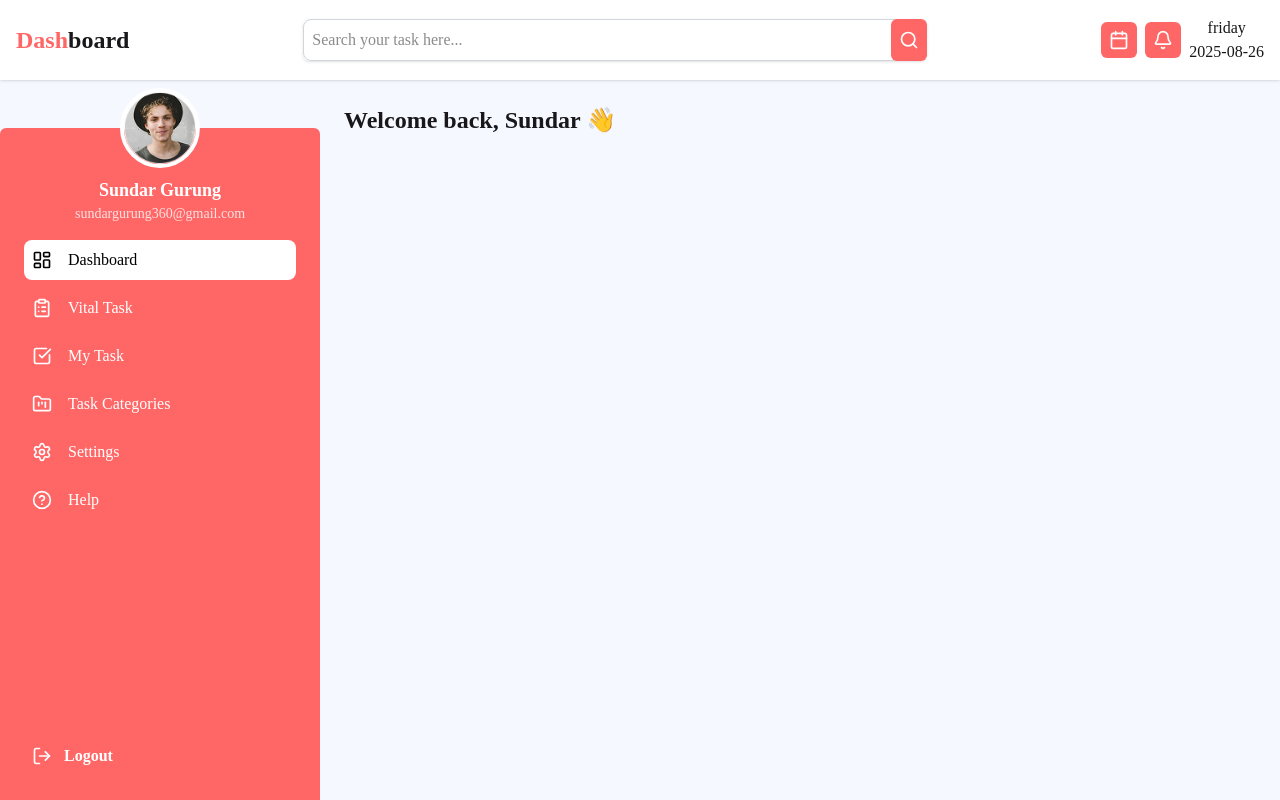
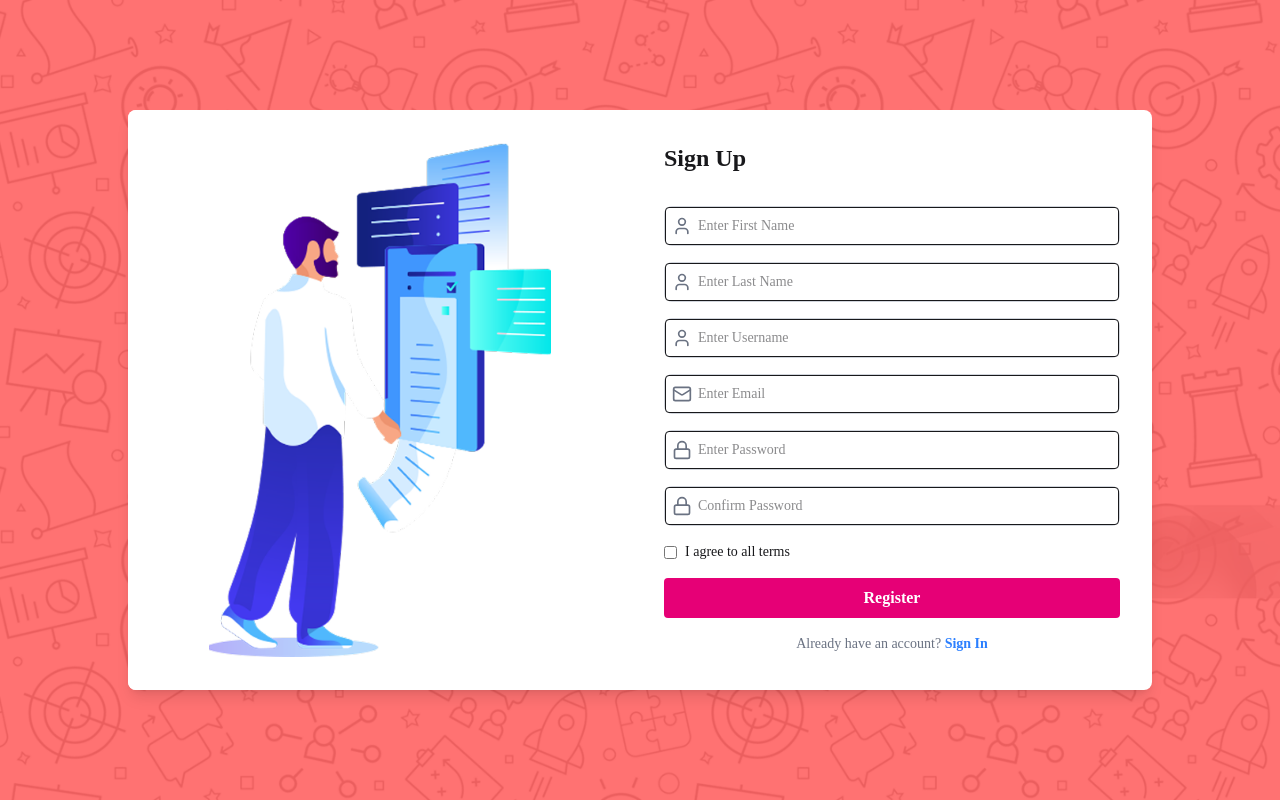
Before and after one commit to Nima-Mohammadkhani/todo-task-management, a React (Vite) app in the folder todo-task-management/: page / in a window 1280 px wide. Built offline with nearby package versions, Linux system fonts and the light colour scheme; a web font is replaced by a local one.

Commit message:
add logic for login and render component

```diff
--- a/todo-task-management/src/components/auth/index.tsx
+++ b/todo-task-management/src/components/auth/index.tsx
@@ -1,16 +1,16 @@
 import { useState } from "react";
 import SignIn from "./sign-in";
 import SignUp from "./sign-up";
-const Index = () => {
+const Index = ({ setUser }: any) => {
   const [step, setStep] = useState<string>("sign-up");
   const renderAuthStep = () => {
     switch (step) {
       case "sign-up":
-        return <SignUp setStep={setStep} />;
+        return <SignUp setStep={setStep} setUser={setUser}/>;
       case "sign-in":
-        return <SignIn setStep={setStep} />;
+        return <SignIn setStep={setStep} setUser={setUser}/>;
       default:
-        return <SignIn setStep={setStep} />;
+        return <SignIn setStep={setStep} setUser={setUser}/>;
     }
   };
   return (
--- a/todo-task-management/src/components/auth/sign-in.tsx
+++ b/todo-task-management/src/components/auth/sign-in.tsx
@@ -3,7 +3,7 @@ import Input from "../ui/Input";
 import Icon from "../ui/Icon";
 import Button from "../ui/Button";
 
-const SignIn = ({ setStep }:any) => {
+const SignIn = ({ setStep, setUser }: any) => {
   const [formData, setFormData] = useState<{ [key: string]: string }>({
     userName: "",
     password: "",
@@ -55,6 +55,7 @@ const SignIn = ({ setStep }:any) => {
           <Button
             title="Register"
             className="w-full py-2 bg-pink-600 text-white rounded transition"
+            onClick={() => setUser(true)}
           />
 
           <p className="text-sm text-gray-500 text-center">
--- a/todo-task-management/src/components/auth/sign-up.tsx
+++ b/todo-task-management/src/components/auth/sign-up.tsx
@@ -3,7 +3,7 @@ import Input from "../ui/Input";
 import Icon from "../ui/Icon";
 import Button from "../ui/Button";
 
-const SignUp = ({ setStep }: any) => {
+const SignUp = ({ setStep, setUser }: any) => {
   const [formData, setFormData] = useState<{ [key: string]: string }>({
     firstName: "",
     lastName: "",
@@ -64,6 +64,7 @@ const SignUp = ({ setStep }: any) => {
           <Button
             title="Register"
             className="w-full py-2 bg-pink-600 text-white rounded transition"
+            onClick={() => setUser(true)}
           />
 
           <p className="text-sm text-gray-500 text-center">
--- a/todo-task-management/src/components/ui/header.tsx
+++ b/todo-task-management/src/components/ui/header.tsx
@@ -3,7 +3,7 @@ import Input from "./Input";
 
 const Header = () => {
   return (
-    <section className="flex items-center justify-between shadow w-full bg-white z-50 p-4">
+    <section className="flex items-center justify-between w-full bg-white z-50 p-4">
       <div className="font-bold text-2xl">
         <span className="text-[#FF6767]">Dash</span>board
       </div>
--- a/todo-task-management/src/pages/index.tsx
+++ b/todo-task-management/src/pages/index.tsx
@@ -1,6 +1,7 @@
 import { useState } from "react";
 import Header from "../components/ui/header";
 import Sidebar from "../components/ui/sidebar";
+import Auth from "../components/auth/index";
 import Dashboard from "../components/dashboard/dashboard";
 import VitalTask from "../components/taskProcess/vitalTask";
 import Task from "../components/taskProcess/task";
@@ -10,6 +11,7 @@ import Help from "../components/setting/help";
 
 const Index = () => {
   const [currentStep, setCurrentStep] = useState<string>("Dashboard");
+  const [user, setUser] = useState<boolean>(false);
   const rendercurrentStep = () => {
     switch (currentStep) {
       case "Dashboard":
@@ -28,11 +30,20 @@ const Index = () => {
   };
   return (
     <section className="h-dvh flex flex-col">
-      <Header />
-      <div className="flex">
-        <Sidebar currentStep={currentStep} setCurrentStep={setCurrentStep} />
-        <main className="flex-1 p-6">{rendercurrentStep()}</main>
-      </div>
+      {!user ? (
+        <Auth setUser={setUser}/>
+      ) : (
+        <div>
+          <Header />
+          <div className="flex">
+            <Sidebar
+              currentStep={currentStep}
+              setCurrentStep={setCurrentStep}
+            />
+            <main className="flex-1 p-6">{rendercurrentStep()}</main>
+          </div>
+        </div>
+      )}
     </section>
   );
 };
```
